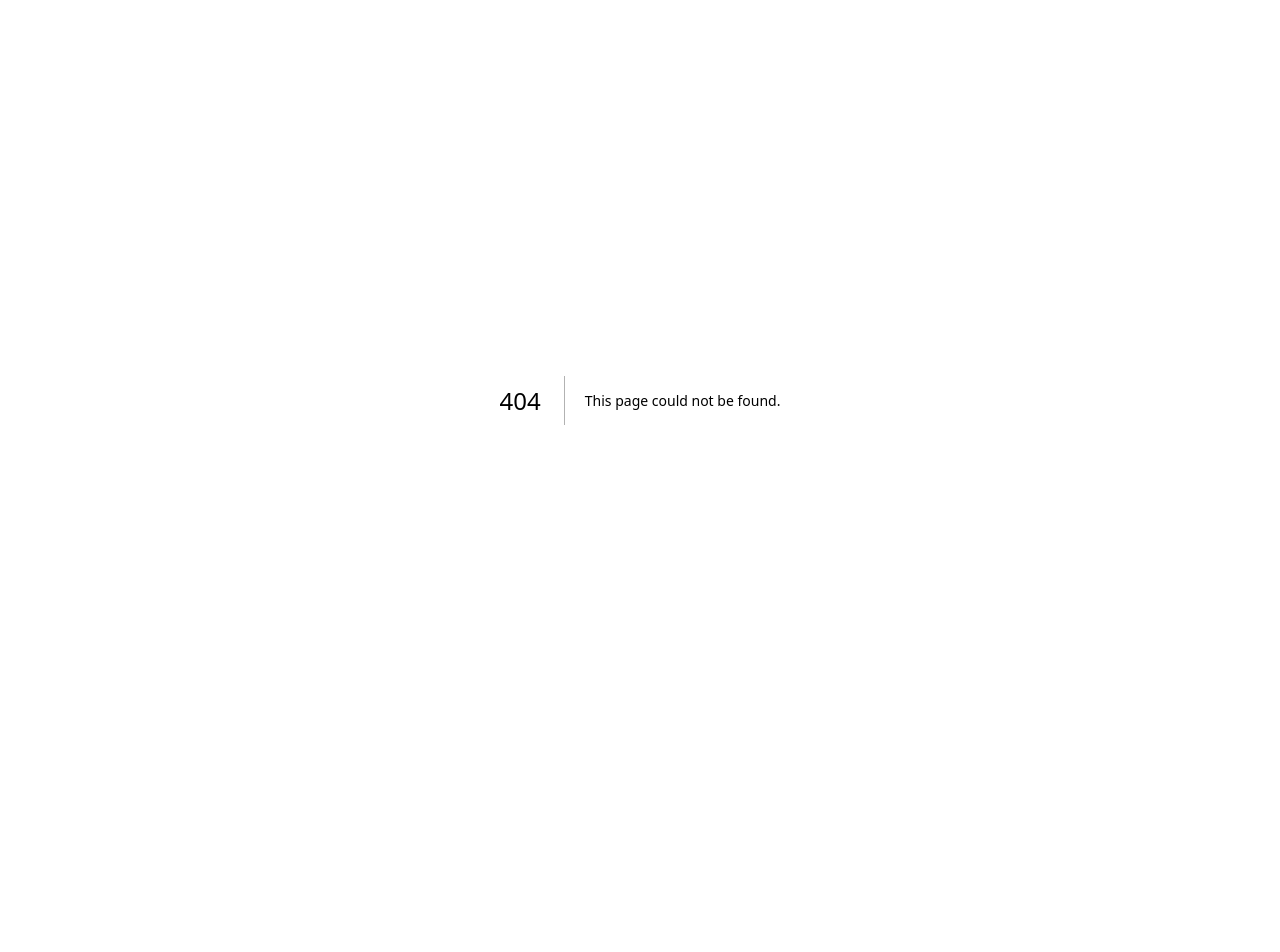
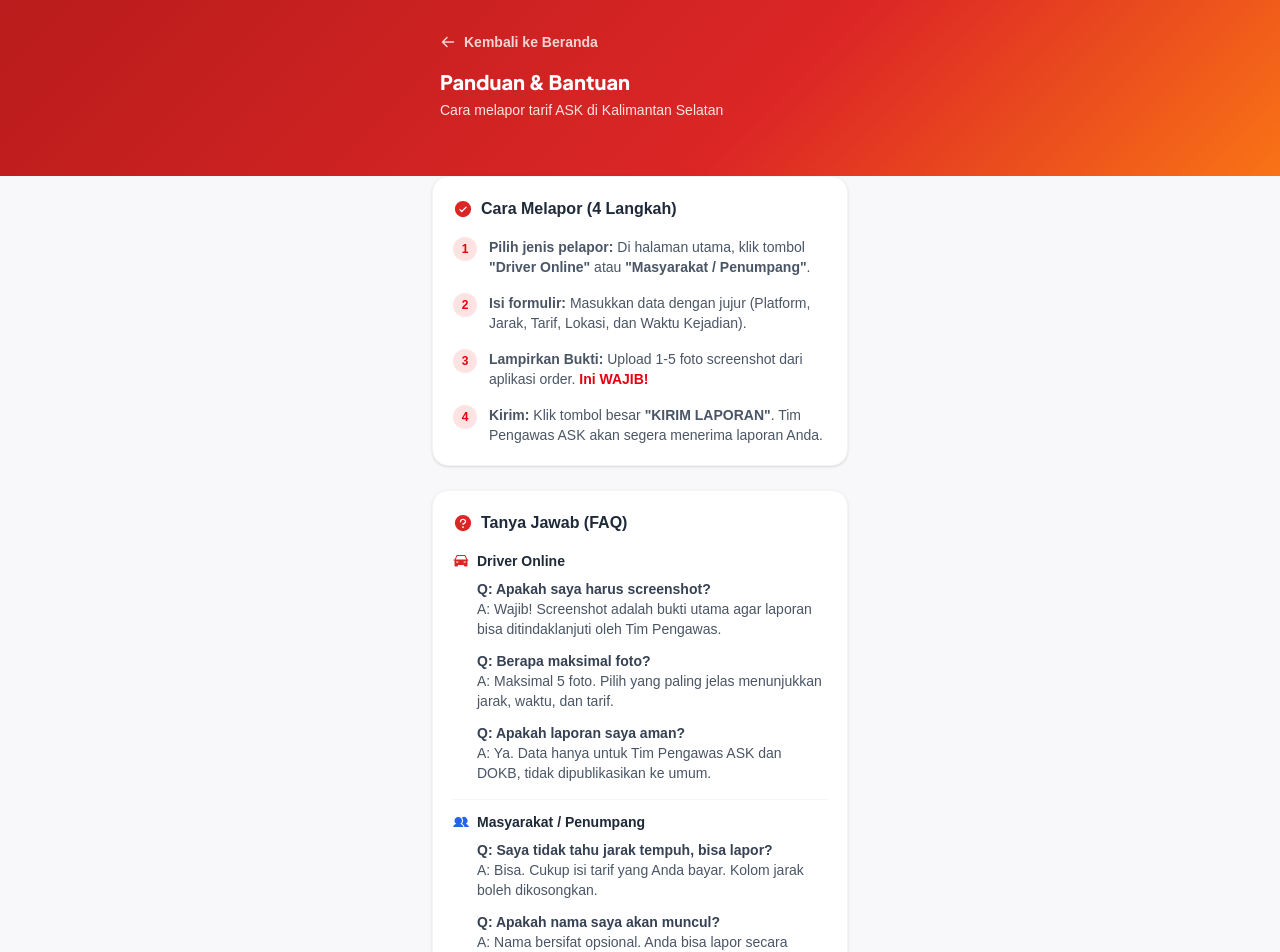
Before and after one commit to orchestratordev/lapor-tarif, a Next.js app: page /panduan in a window 1280 px wide. Before the commit this address had no page. Shown: the top 952 px of the page. Before the commit the page ends 800 px from the top, so only its background shows below. Built offline with nearby package versions, Linux system fonts and the light colour scheme.

Commit message:
Add PanduanPage component for reporting guidance
This file contains the PanduanPage component, which provides guidance and assistance for reporting ASK tariffs in South Kalimantan. It includes sections for reporting steps, FAQs, and example screenshots.

```diff
--- /dev/null
+++ b/app/panduan/page.tsx
@@ -0,0 +1,112 @@
+'use client'
+
+import Link from 'next/link'
+import { ArrowLeft, Car, Users, Images, ShieldCheck, Question, CheckCircle } from '@phosphor-icons/react'
+
+export default function PanduanPage() {
+  return (
+    <div className="min-h-screen" style={{ background: '#f8f8fa' }}>
+      {/* Header */}
+      <div className="relative overflow-hidden" style={{
+        background: 'linear-gradient(135deg, #b91c1c 0%, #dc2626 60%, #f97316 100%)',
+        paddingBottom: 32
+      }}>
+        <div className="relative p-6 pt-8 max-w-md mx-auto">
+          <Link href="/" className="flex items-center gap-2 text-white/80 mb-4 text-sm font-semibold">
+            <ArrowLeft size={16} weight="bold" /> Kembali ke Beranda
+          </Link>
+          <h1 className="text-xl font-extrabold text-white" style={{ fontFamily: 'var(--font-plus-jakarta)' }}>
+            Panduan & Bantuan
+          </h1>
+          <p className="text-red-100 text-sm mt-1">Cara melapor tarif ASK di Kalimantan Selatan</p>
+        </div>
+      </div>
+
+      <div className="max-w-md mx-auto p-4 space-y-6 relative z-10 -mt-4">
+
+        {/* 1. Cara Pakai */}
+        <div className="bg-white rounded-2xl p-5 shadow-sm border border-gray-100">
+          <h2 className="font-extrabold text-gray-800 text-base mb-4 flex items-center gap-2">
+            <CheckCircle size={20} color="#dc2626" weight="fill" />
+            Cara Melapor (4 Langkah)
+          </h2>
+          <div className="space-y-4 text-sm text-gray-600">
+            <div className="flex gap-3">
+              <span className="w-6 h-6 rounded-full bg-red-100 text-red-600 font-bold flex items-center justify-center text-xs flex-shrink-0">1</span>
+              <p><strong>Pilih jenis pelapor:</strong> Di halaman utama, klik tombol <strong>"Driver Online"</strong> atau <strong>"Masyarakat / Penumpang"</strong>.</p>
+            </div>
+            <div className="flex gap-3">
+              <span className="w-6 h-6 rounded-full bg-red-100 text-red-600 font-bold flex items-center justify-center text-xs flex-shrink-0">2</span>
+              <p><strong>Isi formulir:</strong> Masukkan data dengan jujur (Platform, Jarak, Tarif, Lokasi, dan Waktu Kejadian).</p>
+            </div>
+            <div className="flex gap-3">
+              <span className="w-6 h-6 rounded-full bg-red-100 text-red-600 font-bold flex items-center justify-center text-xs flex-shrink-0">3</span>
+              <p><strong>Lampirkan Bukti:</strong> Upload 1-5 foto screenshot dari aplikasi order. <span className="text-red-600 font-semibold">Ini WAJIB!</span></p>
+            </div>
+            <div className="flex gap-3">
+              <span className="w-6 h-6 rounded-full bg-red-100 text-red-600 font-bold flex items-center justify-center text-xs flex-shrink-0">4</span>
+              <p><strong>Kirim:</strong> Klik tombol besar <strong>"KIRIM LAPORAN"</strong>. Tim Pengawas ASK akan segera menerima laporan Anda.</p>
+            </div>
+          </div>
+        </div>
+
+        {/* 2. FAQ Driver & Masyarakat */}
+        <div className="bg-white rounded-2xl p-5 shadow-sm border border-gray-100">
+          <h2 className="font-extrabold text-gray-800 text-base mb-4 flex items-center gap-2">
+            <Question size={20} color="#dc2626" weight="fill" />
+            Tanya Jawab (FAQ)
+          </h2>
+
+          <div className="space-y-4">
+            <div>
+              <p className="font-bold text-gray-800 text-sm flex items-center gap-2"><Car size={16} color="#dc2626" weight="fill" /> Driver Online</p>
+              <div className="mt-2 space-y-3 text-sm text-gray-600 pl-6">
+                <div><span className="font-bold text-gray-700">Q: Apakah saya harus screenshot?</span><br/>A: Wajib! Screenshot adalah bukti utama agar laporan bisa ditindaklanjuti oleh Tim Pengawas.</div>
+                <div><span className="font-bold text-gray-700">Q: Berapa maksimal foto?</span><br/>A: Maksimal 5 foto. Pilih yang paling jelas menunjukkan jarak, waktu, dan tarif.</div>
+                <div><span className="font-bold text-gray-700">Q: Apakah laporan saya aman?</span><br/>A: Ya. Data hanya untuk Tim Pengawas ASK dan DOKB, tidak dipublikasikan ke umum.</div>
+              </div>
+            </div>
+
+            <div className="pt-3 border-t border-gray-100">
+              <p className="font-bold text-gray-800 text-sm flex items-center gap-2"><Users size={16} color="#2563eb" weight="fill" /> Masyarakat / Penumpang</p>
+              <div className="mt-2 space-y-3 text-sm text-gray-600 pl-6">
+                <div><span className="font-bold text-gray-700">Q: Saya tidak tahu jarak tempuh, bisa lapor?</span><br/>A: Bisa. Cukup isi tarif yang Anda bayar. Kolom jarak boleh dikosongkan.</div>
+                <div><span className="font-bold text-gray-700">Q: Apakah nama saya akan muncul?</span><br/>A: Nama bersifat opsional. Anda bisa lapor secara anonim tanpa nama.</div>
+              </div>
+            </div>
+          </div>
+        </div>
+
+        {/* 3. Contoh Screenshot */}
+        <div className="bg-white rounded-2xl p-5 shadow-sm border border-gray-100">
+          <h2 className="font-extrabold text-gray-800 text-base mb-4 flex items-center gap-2">
+            <Images size={20} color="#dc2626" weight="fill" />
+            Contoh Screenshot yang Benar
+          </h2>
+          <p className="text-sm text-gray-500 mb-4">Pastikan screenshot Anda memperlihatkan <strong>Jarak Tempuh (km)</strong>, <strong>Total Tarif</strong>, dan <strong>Waktu Order</strong> dengan jelas.</p>
+
+          {/* Tempat Gambar */}
+          <div className="rounded-xl overflow-hidden border-2 border-green-500 relative">
+            <div className="aspect-[9/16] bg-gray-200 flex items-center justify-center text-gray-400 text-sm p-4 text-center">
+              [ 📸 Tempat SS Contoh Aplikasi, Pak Jani ]
+            </div>
+            <div className="absolute top-2 right-2 bg-green-500 text-white text-[10px] font-bold px-2 py-0.5 rounded-full">✓ Benar</div>
+          </div>
+          <p className="text-xs text-green-600 font-semibold mt-2 text-center">Contoh: Screenshot harus memperlihatkan total tarif dan jarak.</p>
+        </div>
+
+        {/* Tombol Kembali */}
+        <Link href="/"
+          className="block w-full py-4 rounded-2xl font-extrabold text-base text-white text-center"
+          style={{ background: 'linear-gradient(135deg, #b91c1c 0%, #dc2626 50%, #f97316 100%)', boxShadow: '0 6px 20px rgba(220,38,38,0.5)' }}
+        >
+          Kembali ke Beranda
+        </Link>
+
+        <p className="text-center text-[10px] text-gray-300 pb-4">
+          DOKB — Perkumpulan Driver Online Kalimantan Selatan Bersatu
+        </p>
+      </div>
+    </div>
+  )
+}
```
